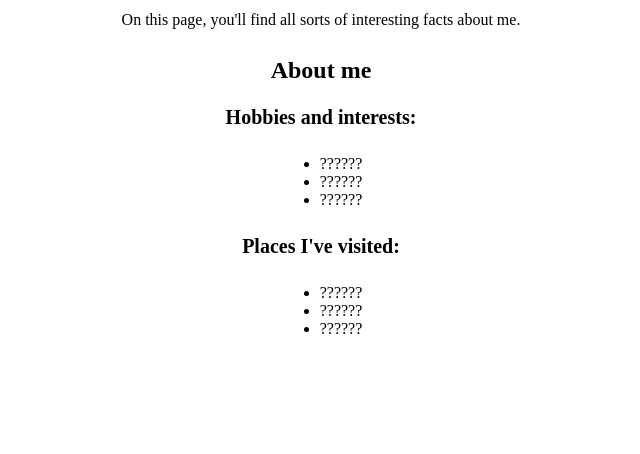
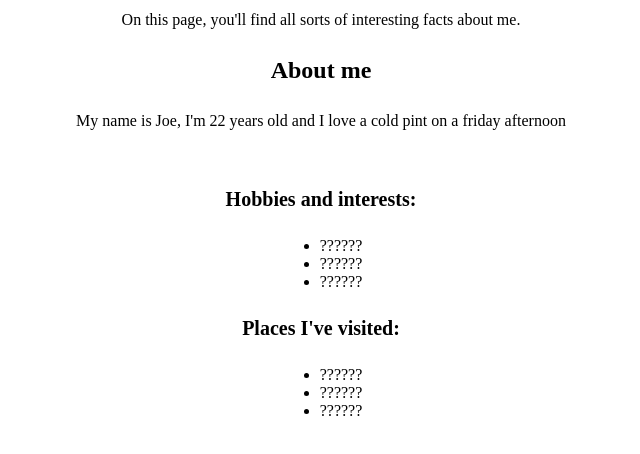
Before and after one commit to joe-potiphar/git-fundamentals-lab, a plain HTML site: page index.html in a window 1280 px wide. Shown: the part 82-536 px from the top of the page, without its empty margins (319-959 px from the left). Drawn offline with Linux system fonts and the light colour scheme.

Commit message:
JP: 17/10/24: Filled in about me section

```diff
--- a/index.html
+++ b/index.html
@@ -12,7 +12,7 @@
     <p>On this page, you'll find all sorts of interesting facts about me.</p>
 
     <h2>About me</h2>
-
+    <p>My name is Joe, I'm 22 years old and I love a cold pint on a friday afternoon<p>
     <h3>Hobbies and interests:</h3>
     <ul>
       <li>??????</li>
```
